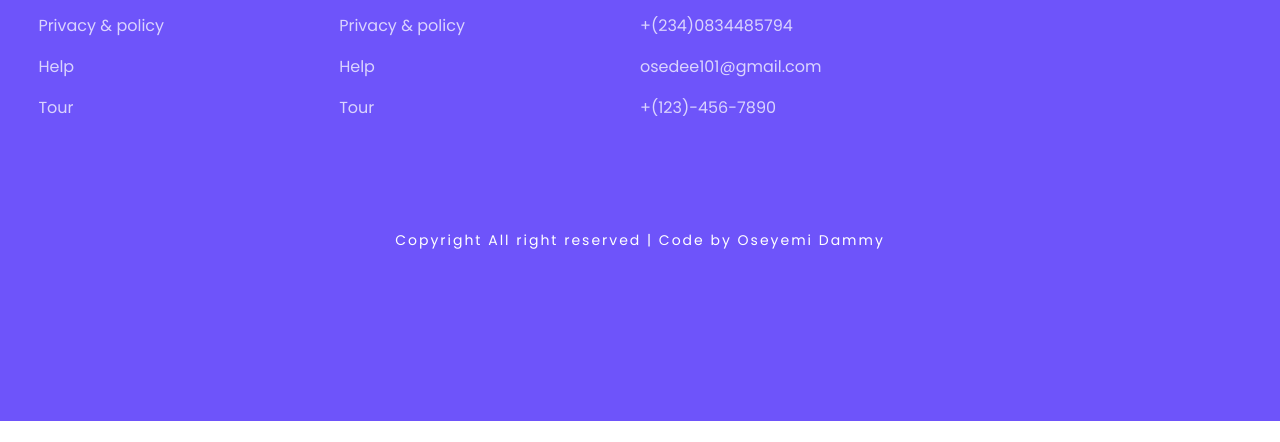
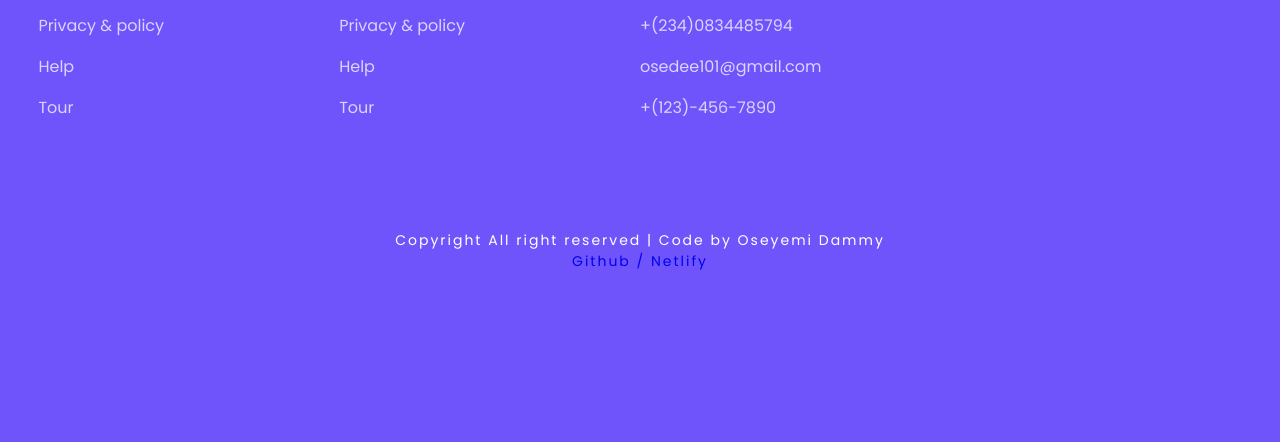
Before and after one commit to Dammy36/Travel-Destination, a plain HTML site: page index.html in a window 1280 px wide. Shown: the part 3877-4319 px from the top of the page. Before the commit the page ends 4298 px from the top, so only its background shows below. Drawn offline with nearby package versions, Linux system fonts and the light colour scheme.

Commit message:
Added the link to Github and Netlify

```diff
--- a/index.html
+++ b/index.html
@@ -322,6 +322,10 @@ dele"
       </div>
       <div class="end-text">
         <p>Copyright All right reserved | Code by Oseyemi Dammy</p>
+        <p>
+          <a href="https://github.com/Dammy36/Travel-Destination">Github /</a>
+          <a href="https://gorgeous-palmier-e13d26.netlify.app/"> Netlify</a>
+        </p>
       </div>
     </section>
 
```
